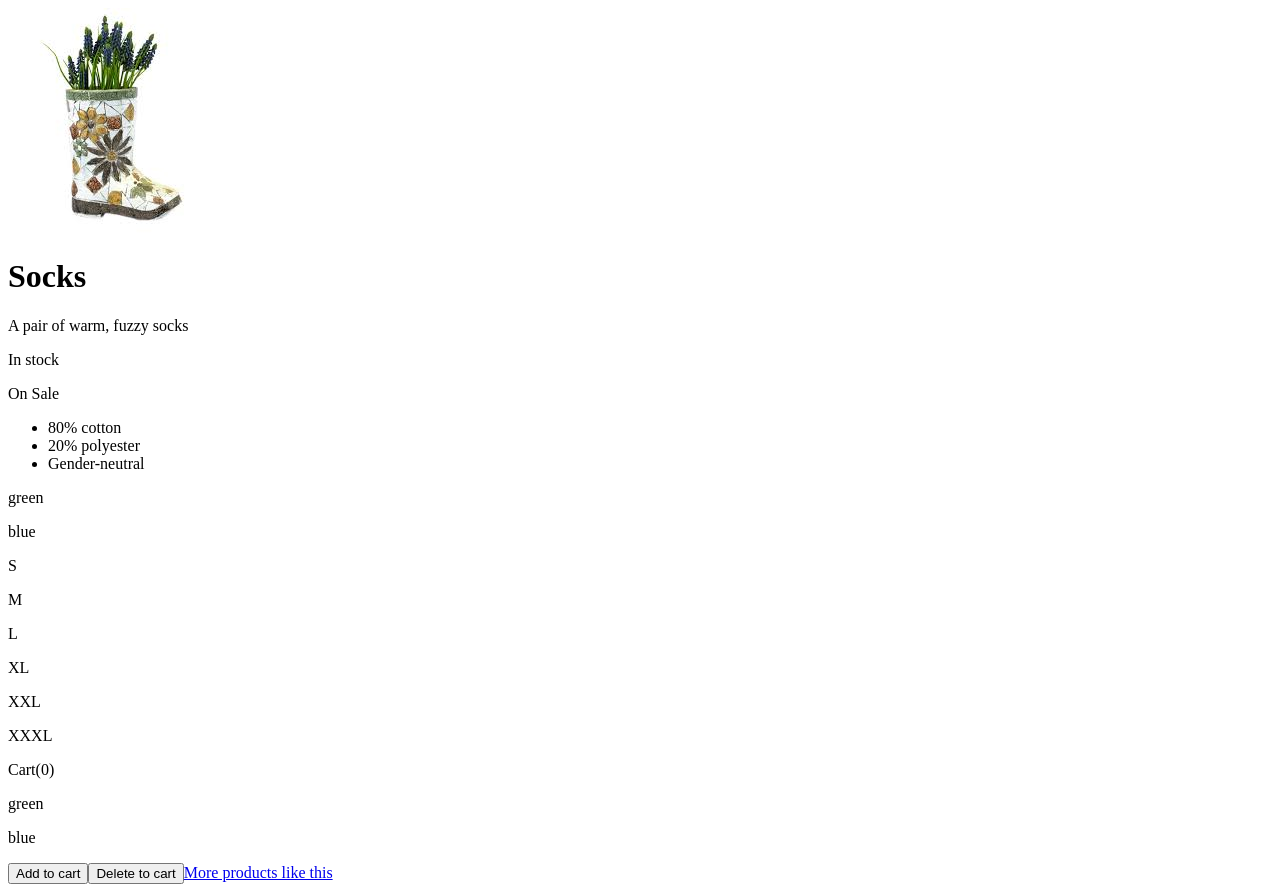
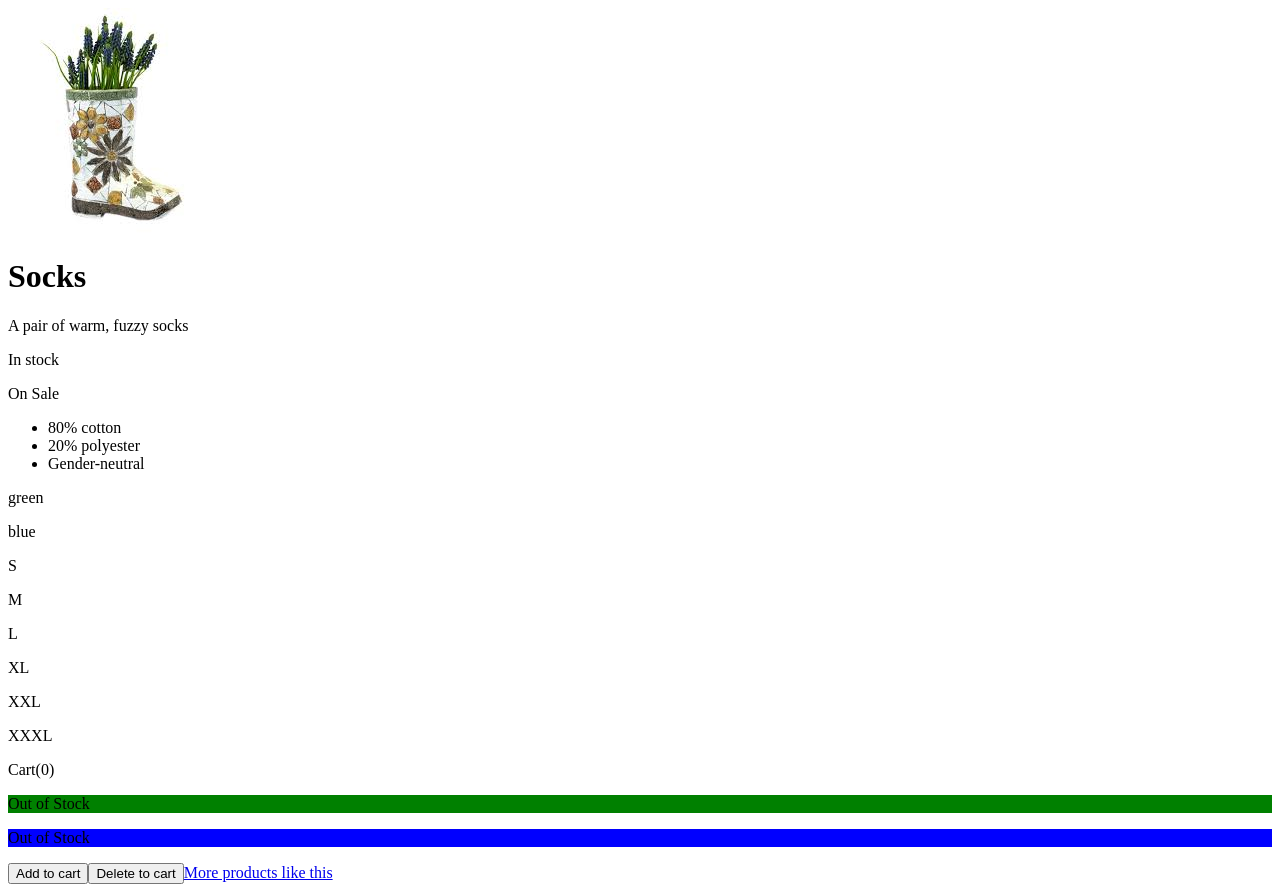
Before and after one commit to v01ce-x/-practice-client, a Vue app: page / in a window 1280 px wide. Built offline with nearby package versions, Linux system fonts and the light colour scheme.

Commit message:
add: added dinamic style

```diff
--- a/src/App.vue
+++ b/src/App.vue
@@ -69,17 +69,19 @@ const updateProduct = (variantImages) => {
     </div>
   </div>
 
-  <div v-for="variant in product.variants" :key="variant.variantId">
-    <p @mouseover="updateProduct(variant.variantImage)">
-      {{ variant.variantColor }}
+  <div v-for="variant in product.variants" :key="variant.variantId" :style="{ backgroundColor:variant.variantColor }">
+    <p @mouseover="updateProduct(variant.variantImage)" :class="{ line: !product.inStock }">
+      Out of Stock
     </p>
   </div>
 
-  <button @click="addToCart">Add to cart</button>
-  <button @click="deleteToCart">Delete to cart</button>
+  <button @click="addToCart" :disabled="!product.inStock">Add to cart</button>
+  <button @click="deleteToCart" :disabled="!product.inStock">Delete to cart</button>
   <a :href="href">More products like this</a>
 </template>
 
 <style scoped>
-
+.line {
+  text-decoration: line-through
+}
 </style>
```
